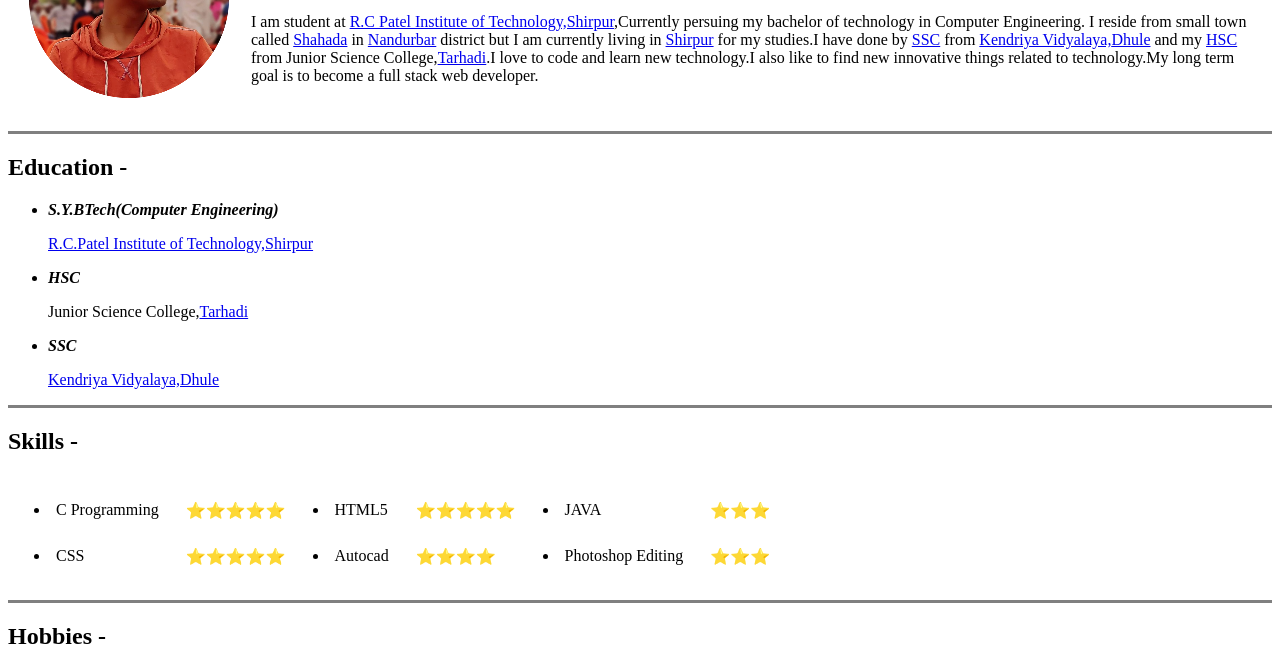
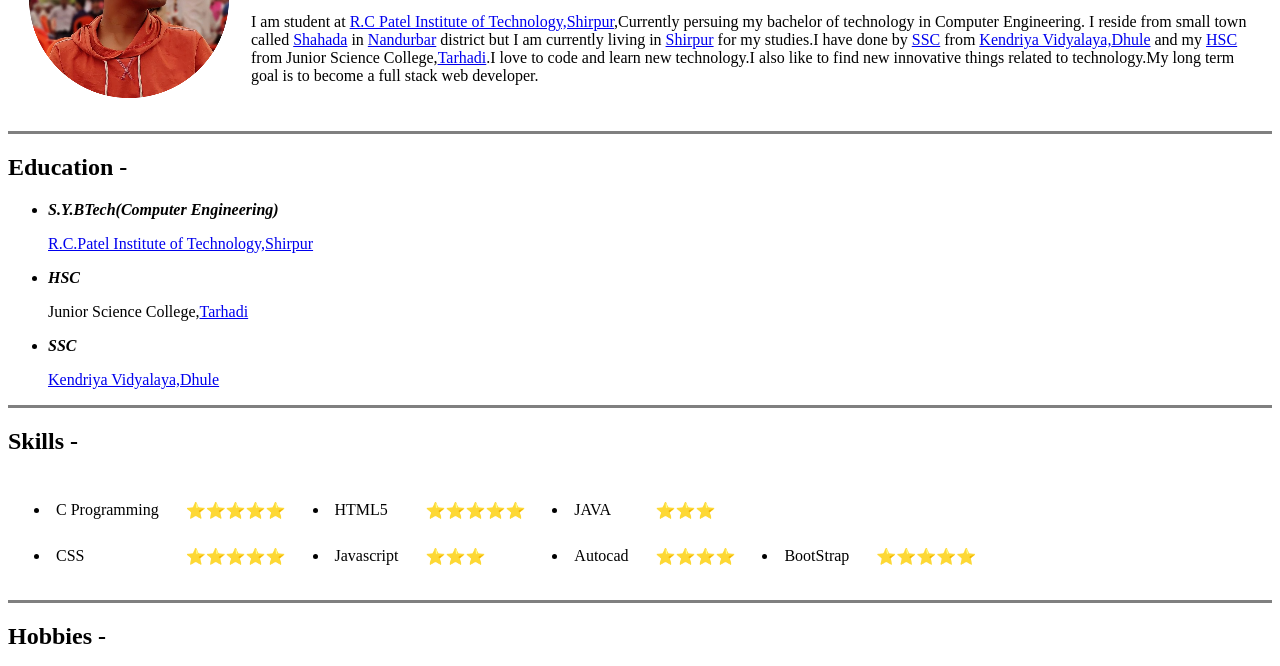
Before and after one commit to Paresh-95/paresh-bhamare-cv, a plain HTML site: page index.html in a window 1280 px wide. Shown: the part 131-797 px from the top of the page. Drawn offline with Linux system fonts and the light colour scheme.

Commit message:
Update index.html

```diff
--- a/index.html
+++ b/index.html
@@ -42,10 +42,12 @@
         <tr>
           <td><li>CSS </li></td>
           <td>⭐⭐⭐⭐⭐</td>
+           <td><li>Javascript </li></td>
+          <td>⭐⭐⭐</td>
           <td><li>Autocad </li></td>
           <td>⭐⭐⭐⭐</td>
-          <td><li>Photoshop Editing</li></td>
-          <td>⭐⭐⭐</td>
+            <td><li>BootStrap</li></td>
+          <td>⭐⭐⭐⭐⭐</td>
         </ul></tr>
     </table>
     <hr size=3 noshade>
```
